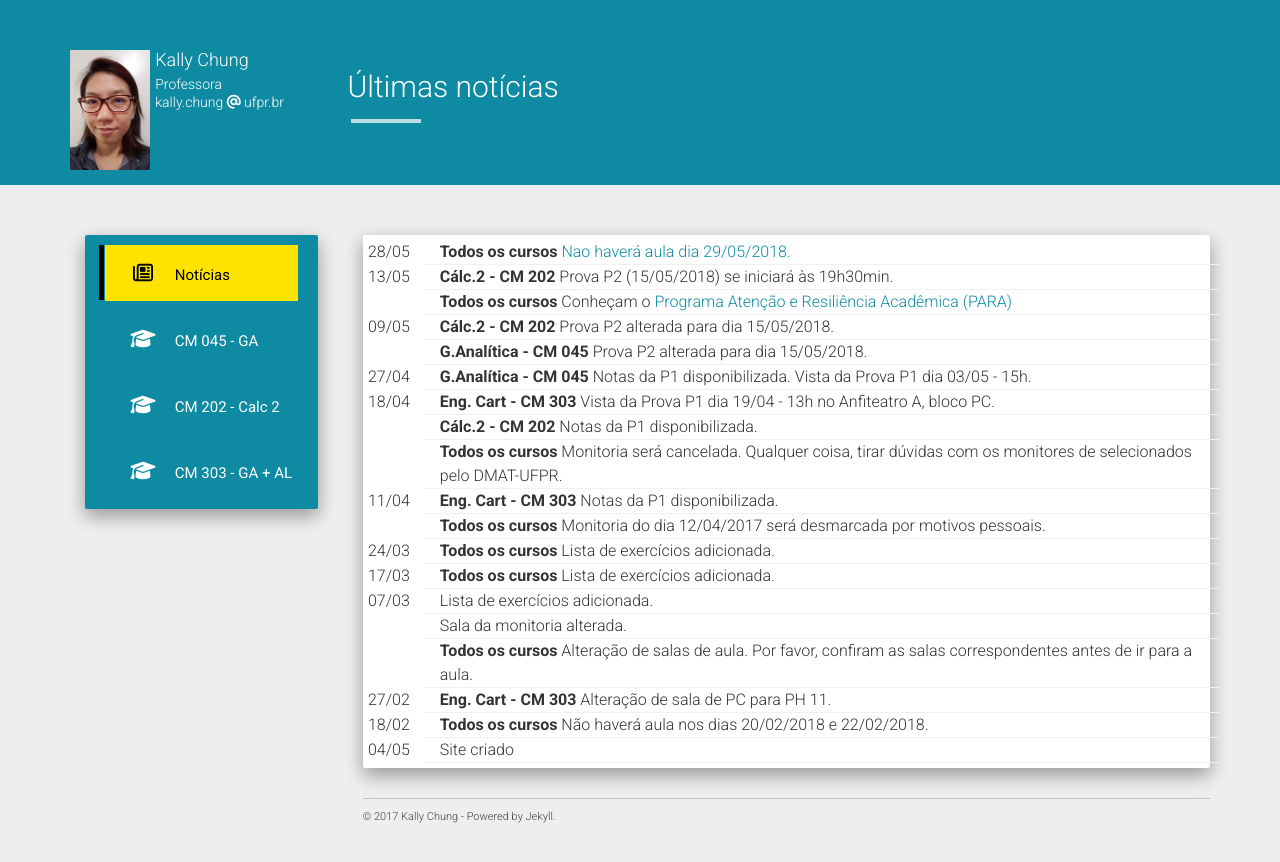
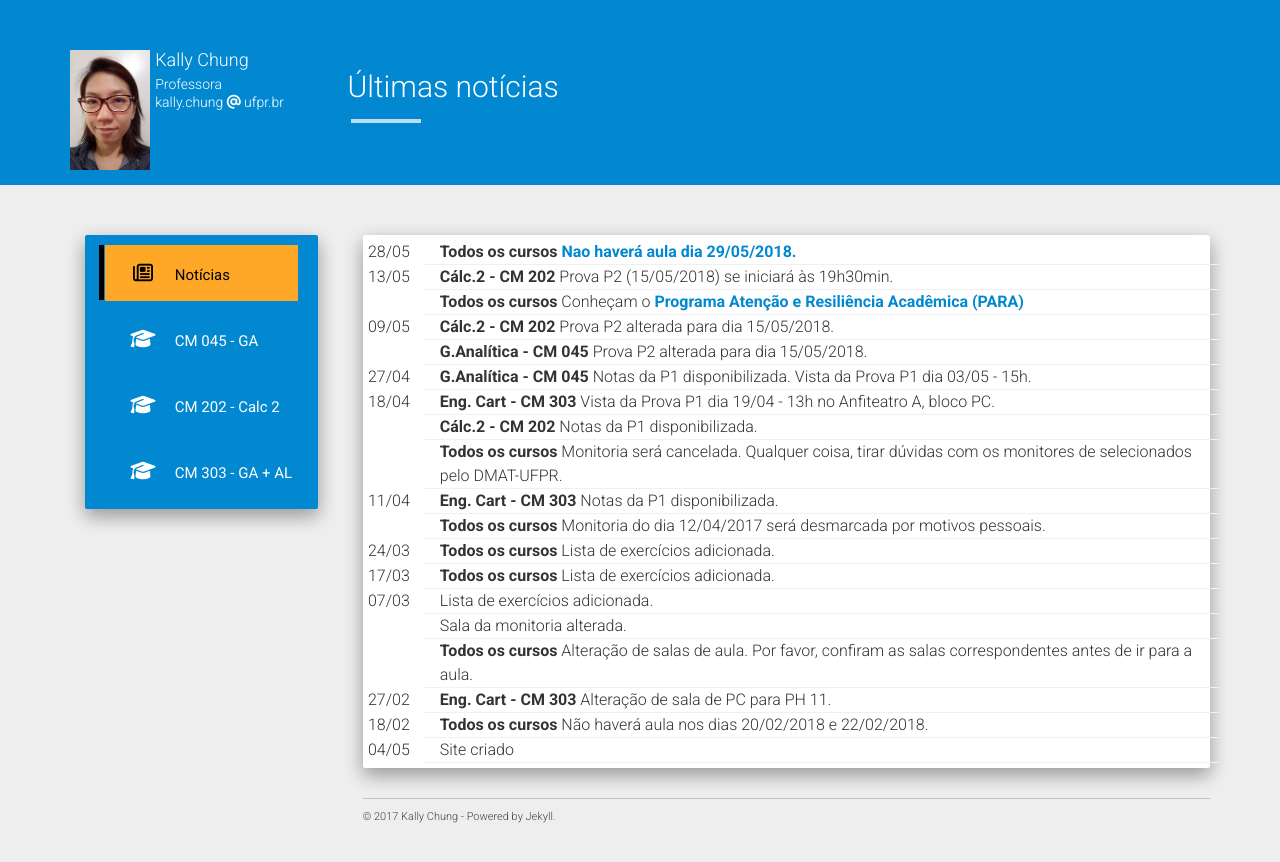
Before and after one commit to chunggnuhc/chunggnuhc.github.io, a Jekyll site: the page built from index.html, in a window 1280 px wide. Shown: the top 862 px of the page. Built offline with Jekyll 4.4.1, drawn with Linux system fonts in a browser that asks for light colours; nearby versions of some CDN libraries.

Commit message:
Adiciona arquivo separado para as cores

```diff
--- a/_includes/css.html
+++ b/_includes/css.html
@@ -17,6 +17,7 @@
         <link rel="stylesheet" href="{{ site.baseurl }}/static/css/thickbox.css">
         <link rel="stylesheet" href="{{ site.baseurl }}/static/css/main.css">
         <link rel="stylesheet" href="{{ site.baseurl }}/static/css/projects.css">
+        <link rel="stylesheet" href="{{ site.baseurl }}/static/css/kally.css">
 
         <script type="text/javascript">
           //loadingImage is relative to project dir
--- /dev/null
+++ b/static/css/kally.css
@@ -0,0 +1,27 @@
+.menu ul li a {
+    color: white;
+}
+
+.menu ul li.current-menu-item a {
+    background-color: #FFA726; /* AQUI */
+    color: black;
+}
+
+.menu ul li a:hover, .menu ul li a:focus {
+    background-color: #FFD54F; /* AQUI */
+}
+
+.header-panel.shadow-z-2, .container-fluid, body .container .well-primary, .well {
+    background-color: #0288D1; /* AQUI */
+}
+
+a, a:visited {
+    color: #0288D1; /* AQUI */
+    text-decoration: none;
+    font-weight: bold;
+}
+
+a:focus, a:hover {
+    color: #29B6F6; /* AQUI */
+    text-decoration: underline;
+}
```
